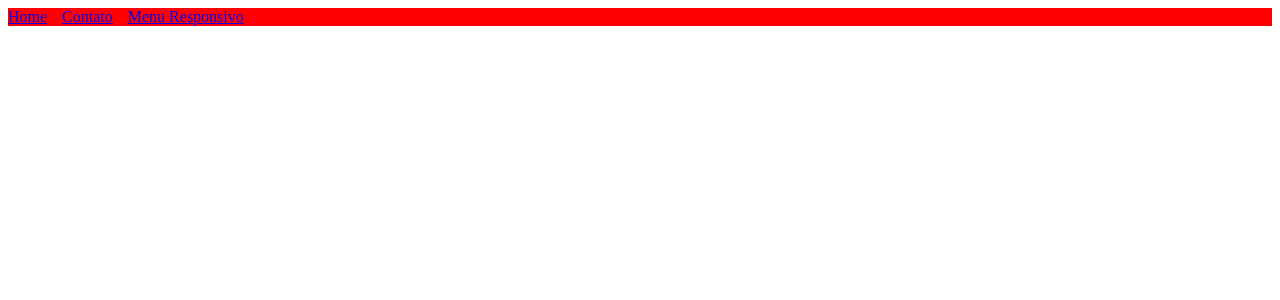
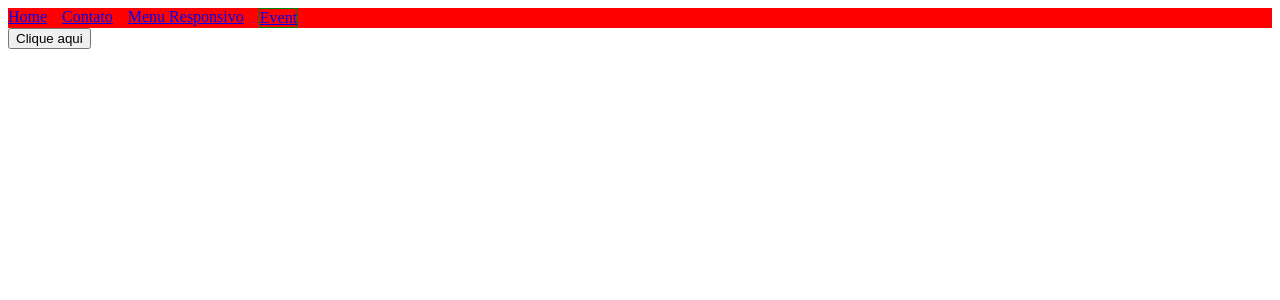
Before and after one commit to HenriqueDelegrego/exemplo-angular, an Angular app: page /event in a window 1280 px wide. Before the commit this address led to /. Shown: the top 300 px of the page. Built offline with nearby package versions, Linux system fonts and the light colour scheme.

Commit message:
adiciona página de evento

```diff
--- a/src/app/app.routes.ts
+++ b/src/app/app.routes.ts
@@ -2,12 +2,14 @@ import { Routes } from '@angular/router';
 import { Contato } from './feats/contato/contato';
 import { Home } from './feats/home/home';
 import { MenuResponsivo } from './feats/menu-responsivo/menu-responsivo';
+import { Event } from './feats/event/event';
 
 export const routes: Routes = [
 
     { path: 'contato', component: Contato },
     { path: 'home', component: Home },
     { path: 'menu-responsivo', component: MenuResponsivo },
+    { path: 'event', component: Event },
     { path: '', redirectTo: 'home', pathMatch: 'full' }
 
 ];
--- a/src/app/components/header/header.html
+++ b/src/app/components/header/header.html
@@ -3,5 +3,6 @@
     <a routerLink="/home" routerLinkActive="pagina-ativa">Home</a>
     <a routerLink="/contato" routerLinkActive="pagina-ativa">Contato</a>
     <a routerLink="/menu-responsivo" routerLinkActive="pagina-ativa">Menu Responsivo</a>
+    <a routerLink="/event" routerLinkActive="pagina-ativa">Event</a>
 
 </nav>
--- /dev/null
+++ b/src/app/feats/event/event.html
@@ -0,0 +1,3 @@
+<button (click)="clicarNoBotao()">
+    Clique aqui
+</button>
--- /dev/null
+++ b/src/app/feats/event/event.ts
@@ -0,0 +1,15 @@
+import { Component } from '@angular/core';
+
+@Component({
+  selector: 'app-event',
+  imports: [],
+  templateUrl: './event.html',
+  styleUrl: './event.css',
+})
+export class Event {
+
+  clicarNoBotao() {
+    console.log('O botão foi clicado')
+  }
+
+}
```
Also changed, not shown: src/app/feats/event/event.css (added), 1 other file (tests, documents, lock files or other folders).
